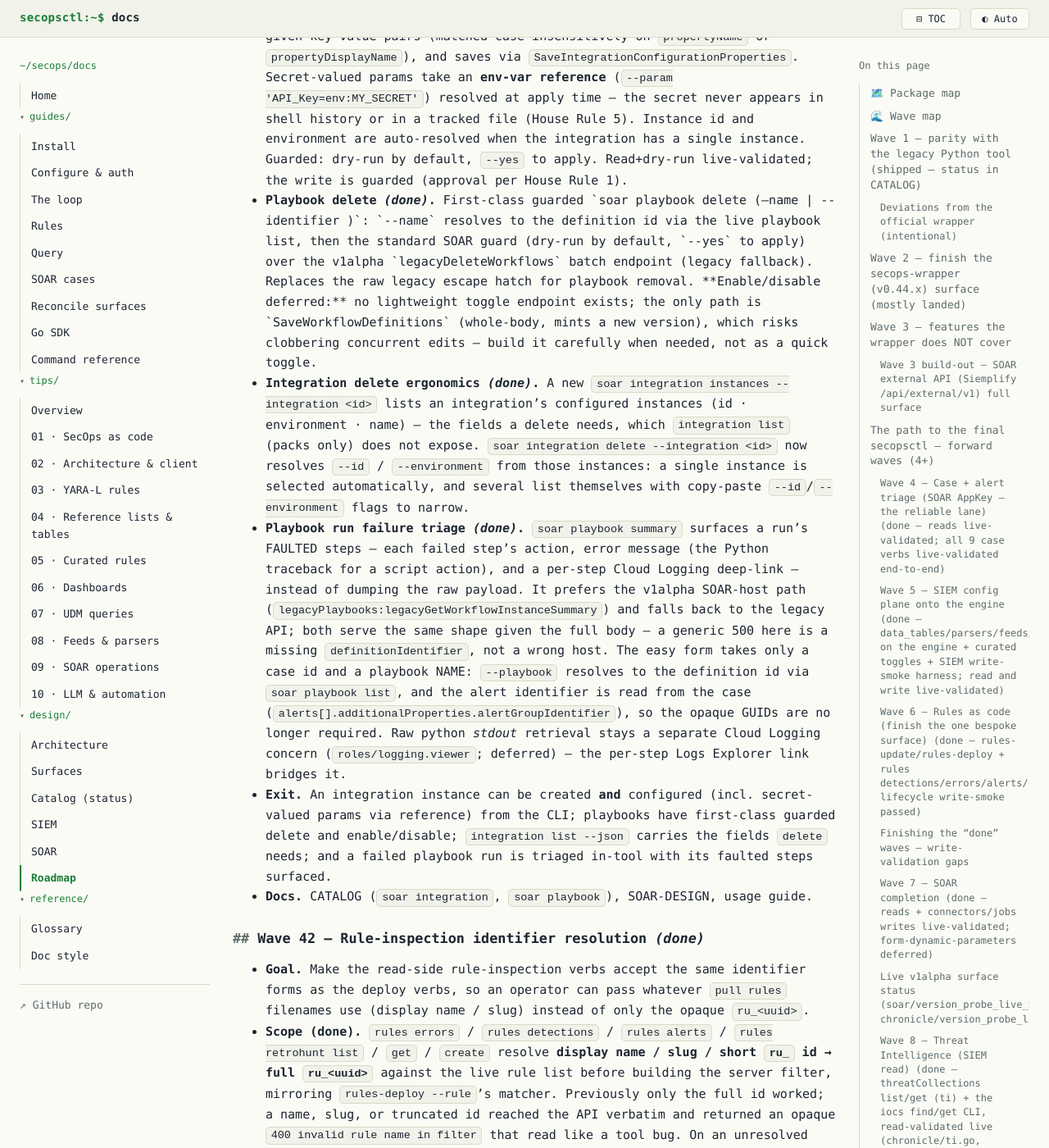
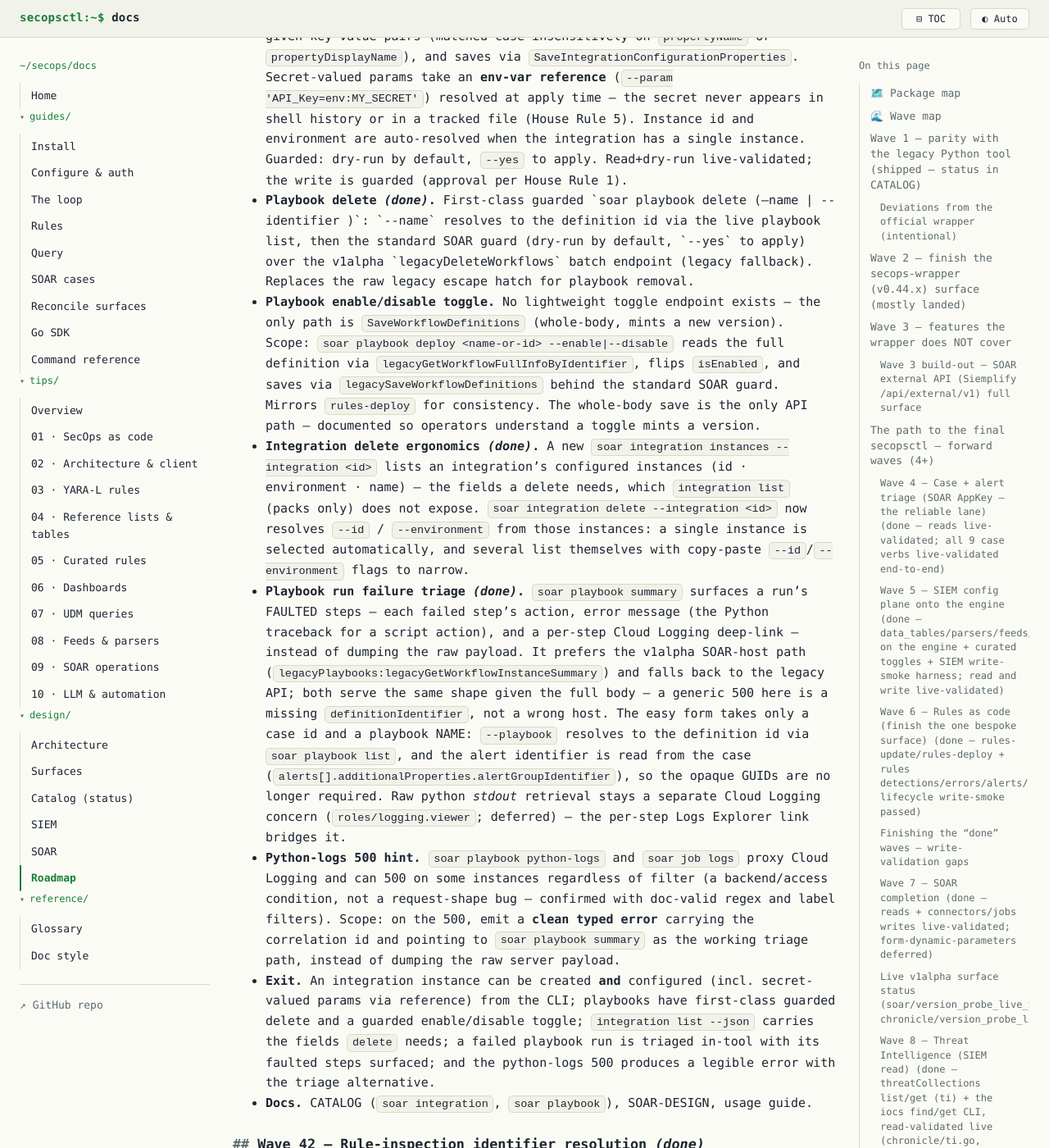
Before and after one commit to dannyota/secops, a Jekyll site: the page built from docs/design/roadmap.md, in a window 1280 px wide and 1400 px high, scrolled down 32748 px. Shown: the whole window at 82% size. Built offline with Jekyll 4.4.1, drawn with Linux system fonts in a browser that asks for light colours; our own code applies the rules of GitHub Pages for plain Markdown files.

Commit message:
docs(roadmap): update Wave 41 — enable/disable toggle + python-logs hint
Add the two remaining Wave 41 items from the gaps audit: playbook
enable/disable via read-flip-save (the only API path; documented as a
version-minting toggle), and a clean python-logs 500 hint (correlation
id + playbook summary redirect instead of raw payload). Update the exit
criteria to match what is shipped vs. still open.

```diff
--- a/docs/design/roadmap.md
+++ b/docs/design/roadmap.md
@@ -1156,10 +1156,13 @@ break it.
   the live playbook list, then the standard SOAR guard (dry-run by default, `--yes`
   to apply) over the v1alpha `legacyDeleteWorkflows` batch endpoint (legacy
   fallback). Replaces the raw legacy escape hatch for playbook removal.
-  **Enable/disable deferred:** no lightweight toggle endpoint exists; the only path
-  is `SaveWorkflowDefinitions` (whole-body, mints a new version), which risks
-  clobbering concurrent edits — build it carefully when needed, not as a quick
-  toggle.
+- **Playbook enable/disable toggle.** No lightweight toggle endpoint exists — the
+  only path is `SaveWorkflowDefinitions` (whole-body, mints a new version). Scope:
+  `soar playbook deploy <name-or-id> --enable|--disable` reads the full definition
+  via `legacyGetWorkflowFullInfoByIdentifier`, flips `isEnabled`, and saves via
+  `legacySaveWorkflowDefinitions` behind the standard SOAR guard. Mirrors
+  `rules-deploy` for consistency. The whole-body save is the only API path —
+  documented so operators understand a toggle mints a version.
 - **Integration delete ergonomics *(done)*.** A new `soar integration instances
   --integration <id>` lists an integration's configured instances (id · environment
   · name) — the fields a delete needs, which `integration list` (packs only) does
@@ -1180,11 +1183,18 @@ break it.
   longer required. Raw python *stdout* retrieval stays a separate Cloud Logging
   concern (`roles/logging.viewer`; deferred) — the per-step Logs Explorer link
   bridges it.
+- **Python-logs 500 hint.** `soar playbook python-logs` and `soar job logs` proxy
+  Cloud Logging and can 500 on some instances regardless of filter (a
+  backend/access condition, not a request-shape bug — confirmed with doc-valid
+  regex and label filters). Scope: on the 500, emit a **clean typed error** carrying
+  the correlation id and pointing to `soar playbook summary` as the working triage
+  path, instead of dumping the raw server payload.
 - **Exit.** An integration instance can be created **and** configured (incl.
   secret-valued params via reference) from the CLI; playbooks have first-class
-  guarded delete and enable/disable; `integration list --json` carries the fields
-  `delete` needs; and a failed playbook run is triaged in-tool with its faulted
-  steps surfaced.
+  guarded delete and a guarded enable/disable toggle; `integration list --json`
+  carries the fields `delete` needs; a failed playbook run is triaged in-tool with
+  its faulted steps surfaced; and the python-logs 500 produces a legible error with
+  the triage alternative.
 - **Docs.** CATALOG (`soar integration`, `soar playbook`), SOAR-DESIGN, usage guide.
 
 ### Wave 42 — Rule-inspection identifier resolution *(done)*
```
